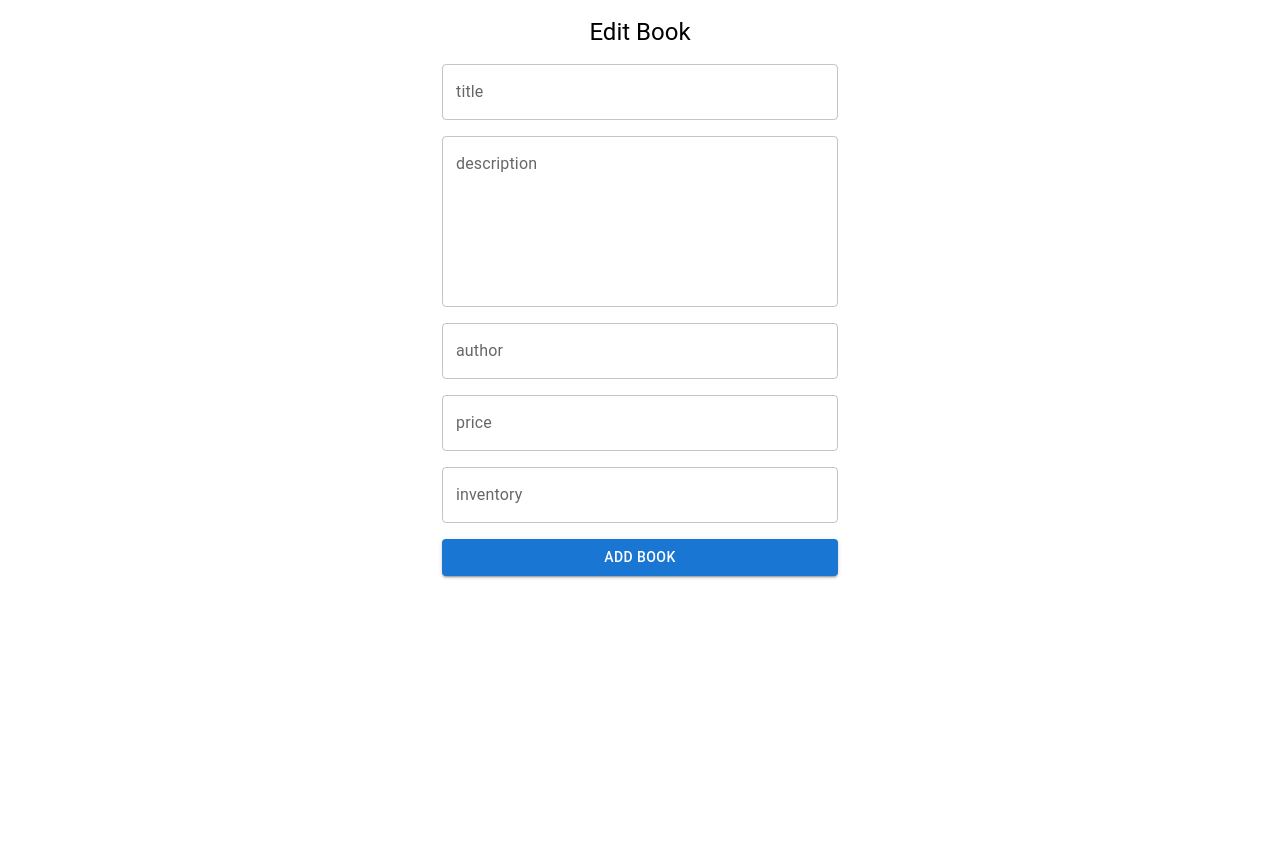
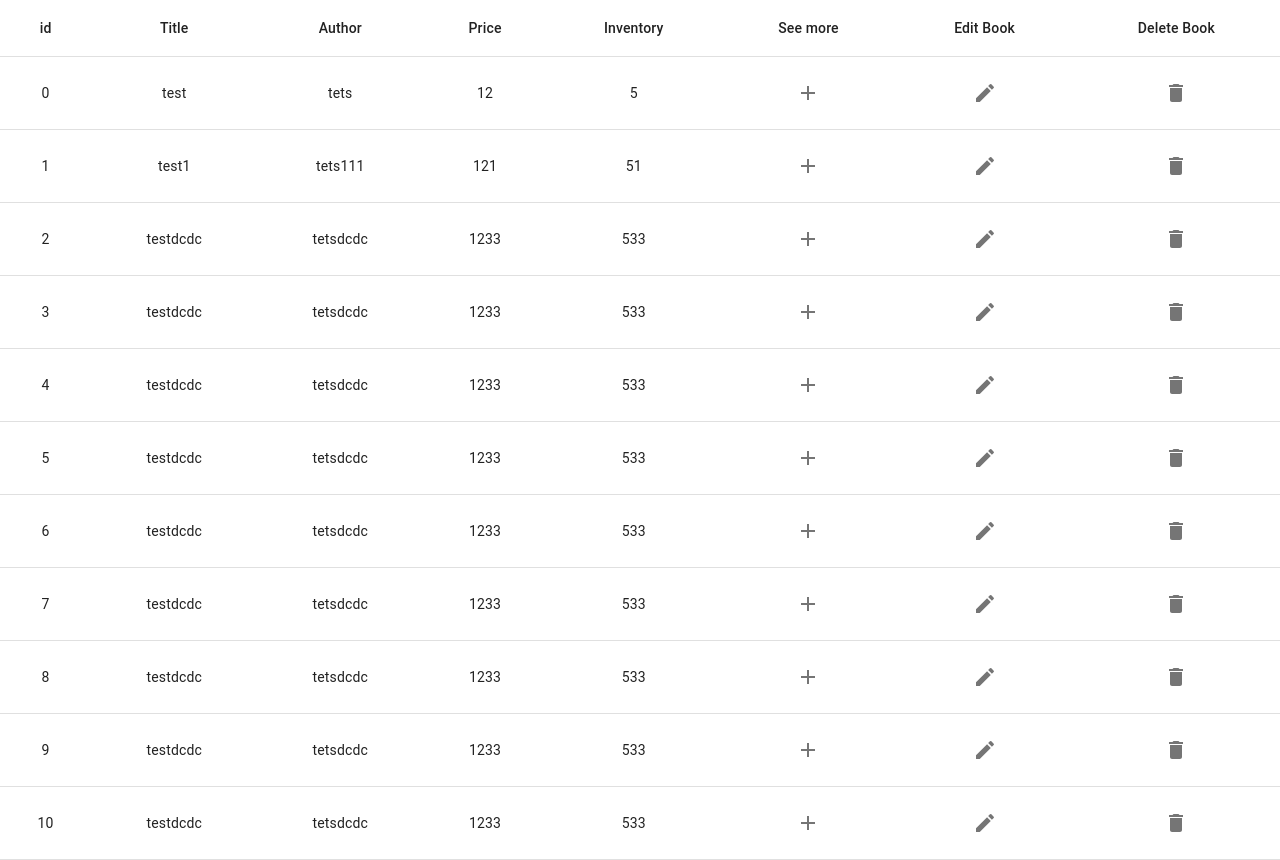
Before and after one commit to OFIRI/colman-bookshop-client, a React (Create React App) app: page / in a window 1280 px wide. Before the commit the page ends 800 px from the top, so only its background shows below. Built offline with nearby package versions, Linux system fonts and the light colour scheme.

Commit message:
created book table for easier managment

```diff
--- a/package.json
+++ b/package.json
@@ -6,6 +6,7 @@
     "@emotion/react": "^11.9.3",
     "@emotion/styled": "^11.9.3",
     "@hookform/resolvers": "^2.9.3",
+    "@mui/icons-material": "^5.8.4",
     "@mui/material": "^5.8.5",
     "@testing-library/jest-dom": "^5.16.4",
     "@testing-library/react": "^13.3.0",
--- /dev/null
+++ b/src/Components/BookTable/BookRow.tsx
@@ -0,0 +1,45 @@
+import { IconButton, TableCell, TableRow } from "@mui/material";
+import { Book } from "../../types/Book";
+import { Add, Delete, Edit } from "@mui/icons-material";
+import { useNavigate } from "react-router-dom";
+import BookApi from "../../api/book.api";
+
+interface IBookRowProps {
+  book: Book;
+}
+
+const BookRow = ({ book }: IBookRowProps) => {
+  const navigate = useNavigate();
+  const handleDetails = (bookId: string) => {
+    navigate(`/BookDetails/${bookId}`);
+  };
+  const handleEdit = (bookId: string) => {
+    navigate(`/EditBook/${bookId}`);
+  };
+  return (
+    <TableRow>
+      <TableCell align="center">{book._id}</TableCell>
+      <TableCell align="center">{book.title}</TableCell>
+      <TableCell align="center">{book.author}</TableCell>
+      <TableCell align="center">{book.price}</TableCell>
+      <TableCell align="center">{book.inventory}</TableCell>
+      <TableCell align="center">
+        <IconButton onClick={() => handleDetails(book._id)}>
+          <Add />
+        </IconButton>
+      </TableCell>
+      <TableCell align="center" onClick={() => handleEdit(book._id)}>
+        <IconButton>
+          <Edit />
+        </IconButton>
+      </TableCell>
+      <TableCell align="center">
+        <IconButton onClick={() => BookApi.deleteBook(book._id)}>
+          <Delete />
+        </IconButton>
+      </TableCell>
+    </TableRow>
+  );
+};
+
+export default BookRow;
--- /dev/null
+++ b/src/Components/BookTable/BookTable.tsx
@@ -0,0 +1,35 @@
+import {
+  Table,
+  TableBody,
+  TableCell,
+  TableHead,
+  TableRow,
+} from "@mui/material";
+import BookApi from "../../api/book.api";
+import BookRow from "./BookRow";
+
+const BookTable = () => {
+  return (
+    <Table stickyHeader>
+      <TableHead>
+        <TableRow>
+          <TableCell align="center">id</TableCell>
+          <TableCell align="center">Title</TableCell>
+          <TableCell align="center">Author</TableCell>
+          <TableCell align="center">Price</TableCell>
+          <TableCell align="center">Inventory</TableCell>
+          <TableCell align="center">See more</TableCell>
+          <TableCell align="center">Edit Book</TableCell>
+          <TableCell align="center">Delete Book</TableCell>
+        </TableRow>
+      </TableHead>
+      <TableBody>
+        {BookApi.books.map((book) => (
+          <BookRow book={book} key={book._id} />
+        ))}
+      </TableBody>
+    </Table>
+  );
+};
+
+export default BookTable;
--- a/src/Components/HomePage/HomePage.tsx
+++ b/src/Components/HomePage/HomePage.tsx
@@ -1,11 +1,9 @@
-import EditBookPage from "../EditBookPage/EditBookPage";
+import BookTable from "../BookTable/BookTable";
 
 const HomePage = () => {
   return (
     <>
-      {/* <BookListPage /> */}
-      {/* <EditBookForm book={BookApi.books[0]} submitHandle={BookApi.editBook} /> */}
-      <EditBookPage />
+      <BookTable></BookTable>
     </>
   );
 };
--- a/src/api/book.api.tsx
+++ b/src/api/book.api.tsx
@@ -98,5 +98,8 @@ class BookApi {
     console.log("this is the edit ", book);
     return book;
   }
+  static async deleteBook(id: string) {
+    console.log("this is the delete ", id);
+  }
 }
 export default BookApi;
```
Also changed, not shown: 1 other file (tests, documents, lock files or other folders).
